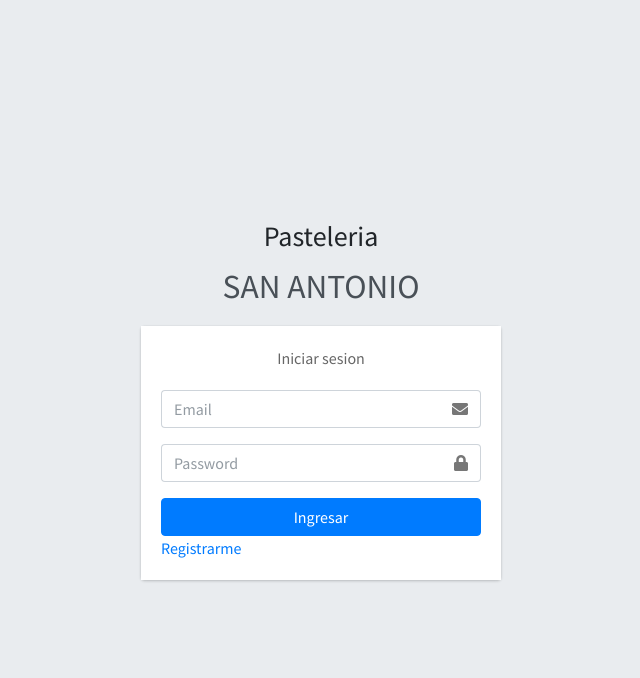
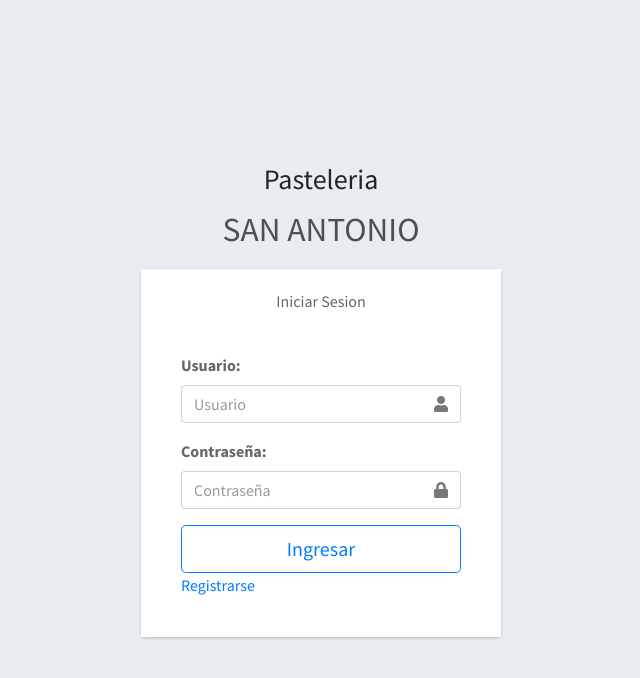
Before and after one commit to BwaldirLM/pasteleria, a Django app: page / in a window 1280 px wide. Shown: the top 678 px of the page, without its empty margins (319-959 px from the left). Run offline with Django 4.2, Linux system fonts and the light colour scheme; parts of the project's set-up code (start-up, migrations or seed data) failed here and were passed over; some libraries are stand-ins or nearby versions.

Commit message:
Agregar funcionalidad y maquetado de inicio de sesion

```diff
--- a/pasteleria/forms.py
+++ b/pasteleria/forms.py
@@ -42,3 +42,28 @@ class UsuarioForm(forms.Form):
                 raise forms.ValidationError('Este DNI ya fue registrado')
         except Cliente.DoesNotExist:
             return dni
+
+class LoginForm(forms.Form):
+    usuario = forms.CharField(widget=forms.TextInput(attrs={'class':'form-control','placeholder':'Usuario'}))
+    contraseña = forms.CharField(widget=forms.PasswordInput(attrs={'class':'form-control','placeholder':'Contraseña'}))
+
+    def clean_usuario(self):
+        usuario = self.cleaned_data['usuario']
+        try:
+            User.objects.get(username=usuario)
+            return usuario
+        except User.DoesNotExist:
+            raise forms.ValidationError('Este usuario no existe')
+
+    def clean_contraseña(self):
+        contraseña = self.cleaned_data['contraseña']
+        try:
+            usuario = self.cleaned_data['usuario']
+            obj = User.objects.get(username=usuario)
+
+            if obj.check_password(contraseña):
+                return contraseña
+            else:
+                raise forms.ValidationError('Esta contraseña es incorrecta')
+        except KeyError:
+            return contraseña
--- a/pasteleria/urls.py
+++ b/pasteleria/urls.py
@@ -1,7 +1,9 @@
-from django.utils import path
+from django.urls import path
+
+from . import views
 
 app_name = 'pasteleria'
 
 urlpatterns = [
-
+    path('', views.index_view, name='index')
 ]
--- a/pasteleria/views.py
+++ b/pasteleria/views.py
@@ -2,12 +2,16 @@ from django.contrib import messages
 from django.shortcuts import render, redirect
 from django.urls import reverse_lazy
 from django.db import transaction
+from django.contrib.auth import authenticate, login, logout
 from django.views.generic import TemplateView, CreateView, FormView
 
-from pasteleria.forms import UsuarioForm
+from pasteleria.forms import LoginForm, UsuarioForm
 from .models import User, Cliente
 
 # Create your views here.
+def index_view(request):
+    return render(request, 'pasteleria/index.html')
+
 #------------------------------------------------------
 #       USUARIO
 #------------------------------------------------------
@@ -39,9 +43,20 @@ def registro_usuario_view(request):
 
     return render(request, 'usuario/registro.html', {'form':form})
 
+def login_view(request):
+    if request.method == 'POST':
+        form = LoginForm(request.POST)
+        if form.is_valid():
 
-class InitiaView(TemplateView):
-    template_name = 'usuario/login.html'
+            usuario = form.cleaned_data['usuario']
+            contraseña = form.cleaned_data['contraseña']
 
-    def get(self, request, *args, **kwargs):
-        return render(request, self.template_name)
+            user = authenticate(username=usuario, password=contraseña)
+            if user is not None:
+                print('Login exitoso')
+                login(request, user)
+                return redirect('pasteleria:index')
+    else:
+        form = LoginForm()
+
+    return render(request, 'usuario/login.html',{'form':form})
--- a/pasteleriasanantonio/urls.py
+++ b/pasteleriasanantonio/urls.py
@@ -14,12 +14,13 @@ Including another URLconf
     2. Add a URL to urlpatterns:  path('blog/', include('blog.urls'))
 """
 from django.contrib import admin
-from django.urls import path
+from django.urls import path, include
 
 from pasteleria import views
 
 urlpatterns = [
     path('admin/', admin.site.urls),
-    path('', views.InitiaView.as_view(), name = 'login'),
-    path('registro/', views.registro_usuario_view, name ='registro')
+    path('', views.login_view, name = 'login'),
+    path('registro/', views.registro_usuario_view, name ='registro'),
+    path('pasteleria/', include('pasteleria.urls')),
 ]
--- /dev/null
+++ b/templates/pasteleria/index.html
@@ -0,0 +1 @@
+{%include 'base.html'%}
--- a/templates/usuario/login.html
+++ b/templates/usuario/login.html
@@ -1,72 +1,42 @@
-<!DOCTYPE html>
-{% load static %}
-<html lang="en">
-    <head>
-    <meta charset="utf-8">
-    <meta name="viewport" content="width=device-width, initial-scale=1">
-    <title>San Atonio</title>
+{%extends 'usuario/usuario_base.html'%}
+{% block titulo%} San Antonio {%endblock%}
+{% block cardtitle %}Iniciar Sesion{%endblock%}
+{%block content%}
+<div class="card-body login-card-body" >
 
-    <!-- Google Font: Source Sans Pro -->
-    <link rel="stylesheet" href="https://fonts.googleapis.com/css?family=Source+Sans+Pro:300,400,400i,700&display=fallback">
-    <!-- Font Awesome -->
-    <link rel="stylesheet" href="{%static 'adminlte/plugins/fontawesome-free/css/all.min.css'%}">
-    <!-- icheck bootstrap -->
-    <link rel="stylesheet" href="{%static 'adminlte/plugins/icheck-bootstrap/icheck-bootstrap.min.css' %}">
-    <!-- Theme style -->
-    <link rel="stylesheet" href="{% static 'adminlte/dist/css/adminlte.min.css' %}">
-    </head>
-    <body class="hold-transition login-page">
-    <div class="login-box">
-    <div class="login-logo">
-        <h3><spam>Pasteleria</spam></h3>
-        <a href="../../index2.html"><b>SAN ANTONIO</b> </a>
-    </div>
-    <!-- /.login-logo -->
-    <div class="card">
-        <div class="card-body login-card-body">
-        <p class="login-box-msg">Iniciar sesion</p>
-
-        <form action="../../index3.html" method="post">
+    <form action="" method="post">
+      {% csrf_token %}
+      <div class="form-group">
+        {{form.usuario.label_tag}}
         <div class="input-group mb-3">
-            <input type="email" class="form-control" placeholder="Email">
+          {{form.usuario}}
           <div class="input-group-append">
               <div class="input-group-text">
-                <span class="fas fa-envelope"></span>
+                  <span class="fas fa-user"></span>
               </div>
           </div>
+          {%if form.errors%}
+            <div class="invalid-feedback">
+              {{form.usuario.errors}}
             </div>
+            {%endif%}
+        </div>
+      </div>
+      <div class="form-group">
+        {{form.contraseña.label_tag}}
         <div class="input-group mb-3">
-            <input type="password" class="form-control" placeholder="Password">
+          {{form.contraseña}}
           <div class="input-group-append">
             <div class="input-group-text">
               <span class="fas fa-lock"></span>
             </div>
           </div>
         </div>
-            <div class="row">
+      </div>
+      <button type="submit" class="btn btn-block btn-outline-primary btn-lg">Ingresar</button>
 
-            <!-- /.col -->
-            <div class="col">
-                <button type="submit" class="btn btn-primary btn-block">Ingresar</button>
-            </div>
-            <!-- /.col -->
-            </div>
     </form>
 
-        <p class="mb-0">
-            <a href="register.html" class="text-center">Registrarme</a>
-        </p>
+    <a href="{% url 'registro'%}" class="text-center">Registrarse</a>
   </div>
-        <!-- /.login-card-body -->
-    </div>
-    </div>
-    <!-- /.login-box -->
-
-    <!-- jQuery -->
-    <script src="{% static 'adminlte/plugins/jquery/jquery.min.js'%}"></script>
-    <!-- Bootstrap 4 -->
-    <script src="{%static 'adminlte/plugins/bootstrap/js/bootstrap.bundle.min.js'%}"></script>
-    <!-- AdminLTE App -->
-    <script src="{% static 'adminlte/dist/js/adminlte.min.js' %}"></script>
-    </body>
-</html>
+{%endblock%}
--- a/templates/usuario/registro.html
+++ b/templates/usuario/registro.html
@@ -141,6 +141,6 @@
 
     </form>
 
-    <a href="" class="text-center">Ya estoy registrado</a>
+    <a href="{% url 'login'%}" class="text-center">Ya estoy registrado</a>
   </div>
 {%endblock%}
```
Also changed, not shown: db.sqlite3. Lines whose indentation alone changed are shown as unchanged.
